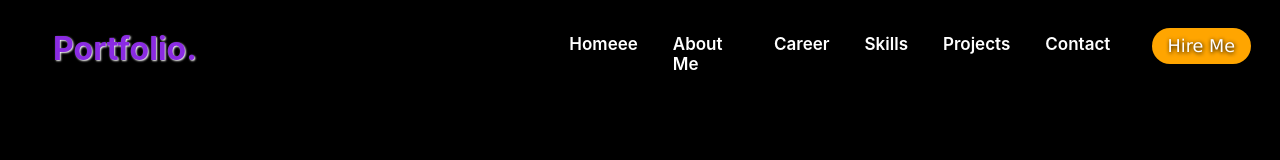
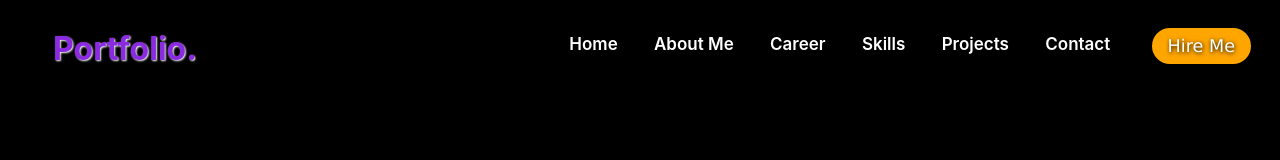
Before and after one commit to harisaigithub/My_portfolio, a React (Create React App) app: page / in a window 1280 px wide. Shown: the top 160 px of the page. Built offline with nearby package versions, Linux system fonts and the light colour scheme.

Commit message:
updated 25-02-2024

```diff
--- a/src/components/Navbar/Navbar.jsx
+++ b/src/components/Navbar/Navbar.jsx
@@ -14,7 +14,7 @@ const Navbar = () => {
          <div className="nbox12">
                <div className="ll">
                    <ul className="nav-list">
-                     <li><Link to="home-container" smooth={true} duration={500} activeClass="active">Homeee</Link></li>
+                     <li><Link to="home-container" smooth={true} duration={500} activeClass="active">Home</Link></li>
                       <li><Link to="me-container" smooth={true} duration={500} activeClass="active">About Me</Link></li>
                       <li><Link to="econtainer1" smooth={true} duration={500} activeClass="active">Career</Link></li>
                       <li><Link to="scontainer1" smooth={true} duration={500} activeClass="active">Skills</Link></li>
```
